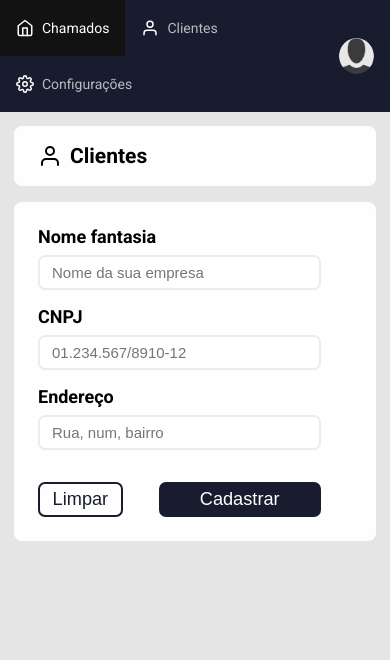
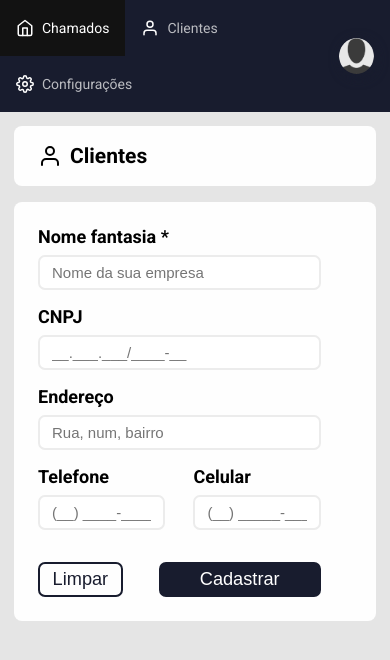
Before and after one commit to MarcosVel/chamados, a React (Create React App) app: page /customers in a window 390 px wide. Shown: the top 660 px of the page. Built offline with nearby package versions, Linux system fonts and the light colour scheme; no server answers; sample sign-in values are in the browser's storage.

Commit message:
add phone and cell in client

```diff
--- a/src/pages/Customers/index.jsx
+++ b/src/pages/Customers/index.jsx
@@ -11,27 +11,35 @@ function Customers() {
   const [nomeFantasia, setNomeFantasia] = useState('');
   const [cnpj, setCnpj] = useState('');
   const [endereco, setEndereco] = useState('');
+  const [telefone, setTelefone] = useState('');
+  const [celular, setCelular] = useState('');
 
   function cleanInputs() {
     setNomeFantasia('');
     setCnpj('');
     setEndereco('');
+    setTelefone('');
+    setCelular('');
   }
 
   async function handleAdd(e) {
     e.preventDefault();
 
-    if (nomeFantasia !== '' && cnpj !== '' && endereco !== '') {
+    if (nomeFantasia !== '') {
       await firebase.firestore().collection('customers')
         .add({
           nomeFantasia: nomeFantasia,
           cnpj: cnpj,
-          endereco: endereco
+          endereco: endereco,
+          telefone: telefone,
+          celular: celular,
         })
         .then(() => {
           setNomeFantasia('');
           setCnpj('');
           setEndereco('');
+          setTelefone('');
+          setCelular('');
 
           toast.success('Empresa cadastrada com sucesso!');
         })
@@ -40,7 +48,7 @@ function Customers() {
           toast.error('Erro ao cadastrar');
         })
     } else {
-      toast.error('Preencha todos os campos!');
+      toast.error('Preencha o nome!');
     }
   }
 
@@ -55,18 +63,30 @@ function Customers() {
 
         <div className="container">
           <form className="form-profile customers" onSubmit={handleAdd}>
-            <label>Nome fantasia</label>
-            <input type="text" placeholder="Nome da sua empresa" value={nomeFantasia} onChange={(e) => setNomeFantasia(e.target.value)} />
+            <label>Nome fantasia *</label>
+            <input type="text" tabIndex={1} placeholder="Nome da sua empresa" required value={nomeFantasia} onChange={(e) => setNomeFantasia(e.target.value)} />
 
             <label>CNPJ</label>
-            <InputMask mask='99.999.999/9999-99' placeholder="01.234.567/8910-12" value={cnpj} onChange={(e) => setCnpj(e.target.value)} />
+            <InputMask mask='99.999.999/9999-99' tabIndex={2} placeholder="__.___.___/____-__" value={cnpj} onChange={(e) => setCnpj(e.target.value)} />
 
             <label>Endereço</label>
-            <input type="text" name="endereco" placeholder='Rua, num, bairro' value={endereco} onChange={(e) => setEndereco(e.target.value)} />
+            <input type="text" name="endereco" tabIndex={3} placeholder='Rua, num, bairro' value={endereco} onChange={(e) => setEndereco(e.target.value)} />
+
+            <div className='phone'>
+              <div>
+                <label>Telefone</label>
+                <InputMask mask='(99) 9999-9999' tabIndex={4} placeholder="(__) ____-____" value={telefone} onChange={(e) => setTelefone(e.target.value)} />
+              </div>
+
+              <div>
+                <label>Celular</label>
+                <InputMask mask='(99) 99999-9999' tabIndex={5} placeholder="(__) _____-____" value={celular} onChange={(e) => setCelular(e.target.value)} />
+              </div>
+            </div>
 
             <div className="flex">
-              <button type='reset' className="btn-reset" onClick={() => cleanInputs()}>Limpar</button>
-              <button type="submit" className="btn-register">Cadastrar</button>
+              <button type='reset' tabIndex={7} className="btn-reset" onClick={() => cleanInputs()}>Limpar</button>
+              <button type="submit" tabIndex={6} className="btn-register">Cadastrar</button>
             </div>
           </form>
         </div>
--- a/src/pages/Customers/styles.css
+++ b/src/pages/Customers/styles.css
@@ -19,3 +19,24 @@
   background-color: #181c2e;
   color: #fff;
 }
+
+.phone {
+  display: flex;
+  justify-content: space-between;
+  max-width: 600px;
+  align-items: center;
+}
+
+.phone > div {
+  display: flex;
+  flex-direction: column;
+  width: 45%;
+}
+
+input:focus {
+  border-color: #cecece;
+}
+
+button:focus {
+  border-color: #0099ff;
+}
```
